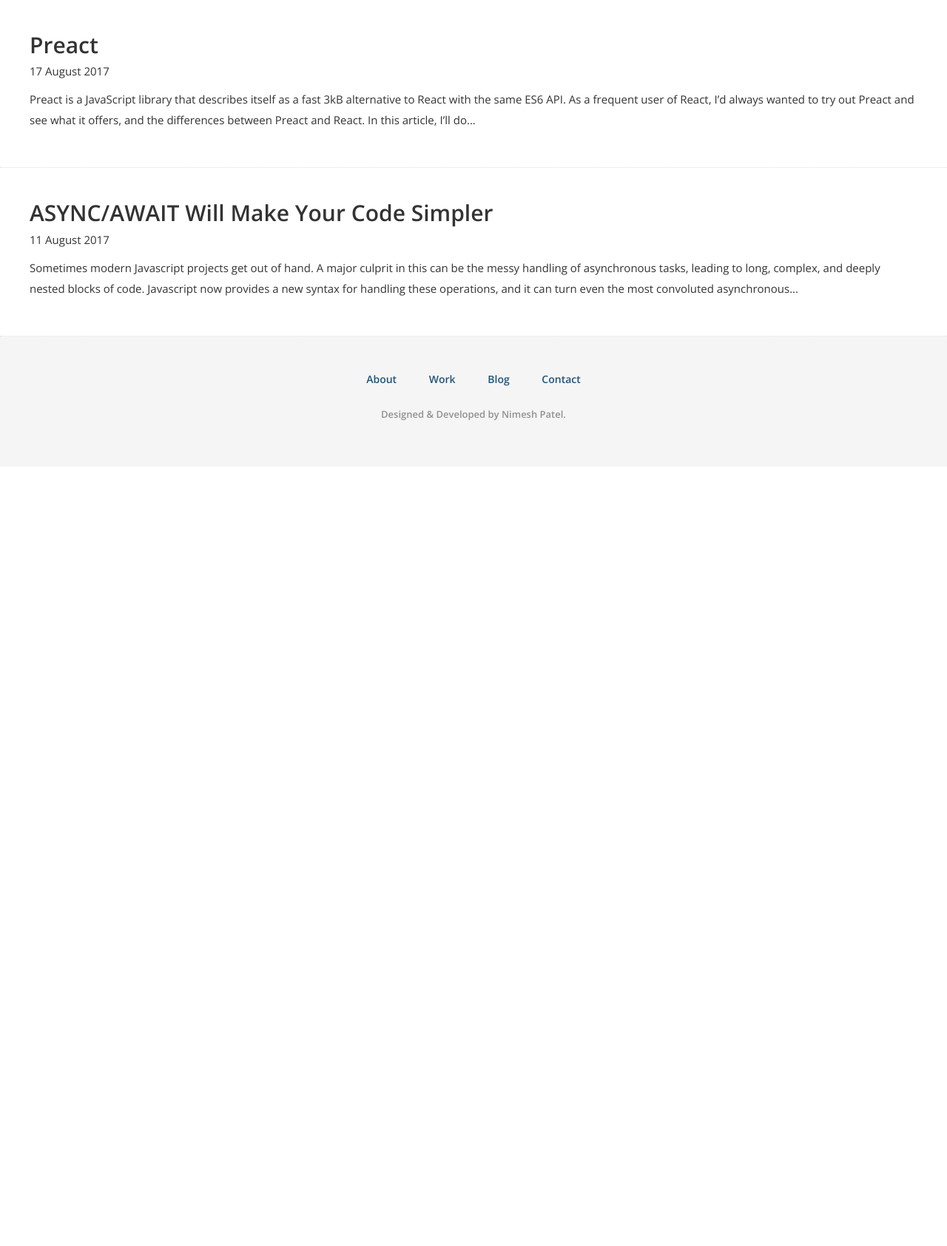
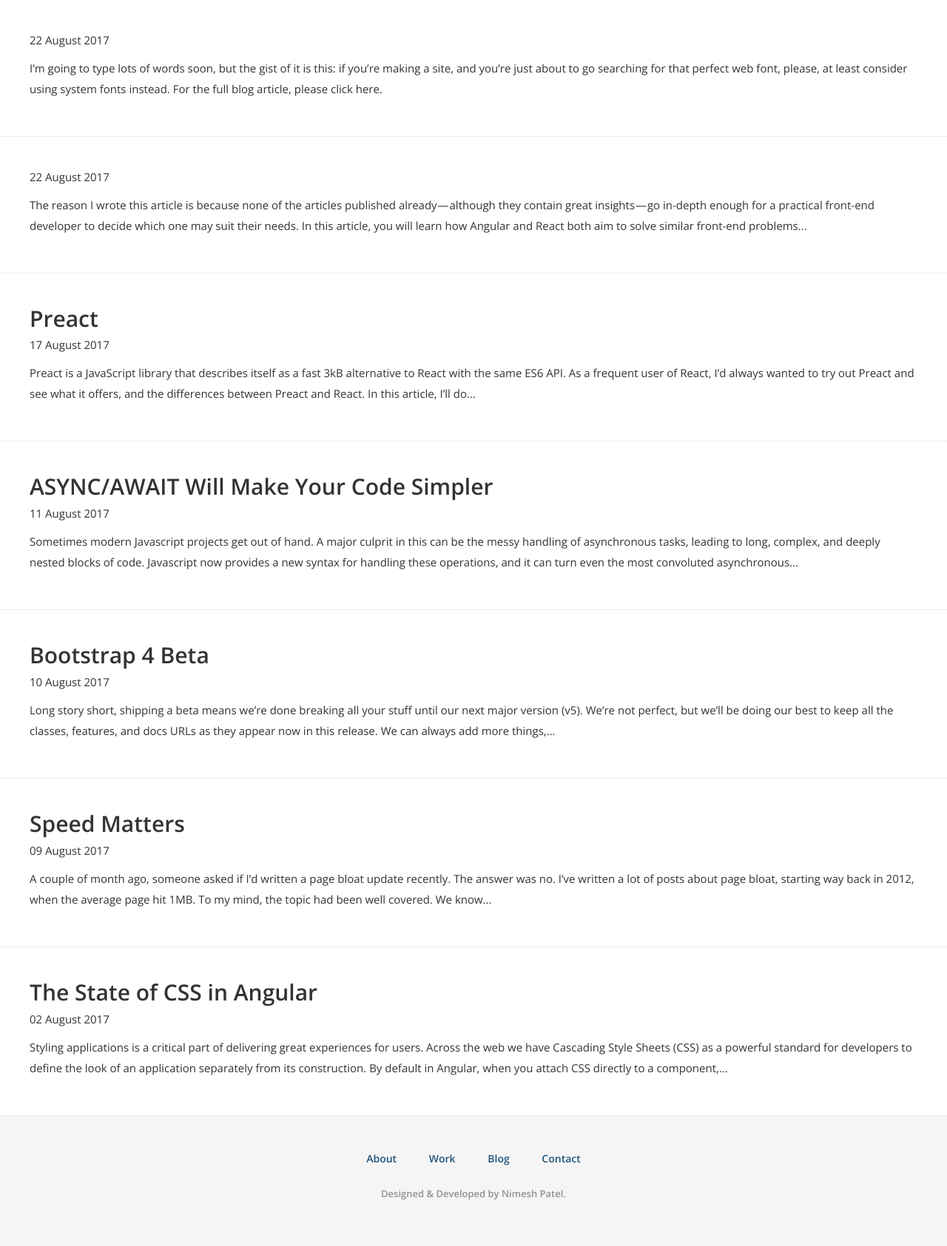
Before and after one commit to n2kp/n2kp.github.io, a Jekyll site: the page built from blog.html, in a window 1280 px wide. Shown: the part 460-2145 px from the top of the page at 74% size. Built offline with Jekyll 4.4.1, drawn with Linux system fonts in a browser that asks for light colours; nearby versions of some CDN libraries; some web fonts are replaced; before the commit the page ends 1091 px from its top, so only the background shows below that.

```diff
--- a/_includes/header.html
+++ b/_includes/header.html
@@ -14,7 +14,7 @@
             <span class="icon-bar"></span>
             <span class="icon-bar"></span>
             </button>
-            <a class="navbar-brand" href="index.html">
+            <a class="navbar-brand" href="{{ site.baseurl }}/">
               <img src="{{ site.baseurl }}/img/logo.png" alt="Logo" height="40px">
             </a>
           </div>
--- /dev/null
+++ b/_posts/2017-08-02-angular-css.md
@@ -0,0 +1,15 @@
+---
+layout: post
+title: The State of CSS in Angular
+subtitle: Styling applications is a critical part of delivering great experiences for users
+date: 2017-08-02 00:00:00
+author: Stephen Fluin
+---
+
+Styling applications is a critical part of delivering great experiences for users. Across the web we have Cascading Style Sheets (CSS) as a powerful standard for developers to define the look of an application separately from its construction.
+
+By default in Angular, when you attach CSS directly to a component, we scope that css exclusively to that component. This scoping isolates it from the rest of your application. This additional capability means that there are two ways to use CSS with Angular.
+
+For the full blog article, please click [here][blog-link].
+
+[blog-link]: https://blog.angular.io/the-state-of-css-in-angular-4a52d4bd2700
--- /dev/null
+++ b/_posts/2017-08-08-angular-vs-react.md
@@ -0,0 +1,15 @@
+---
+layout: post
+title: Angular vs. React: Which Is Better for Web Development?
+subtitle: There are countless articles out there debating whether React or Angular is the better choice for web development. Do we need yet another one?
+date: 2017-08-08 00:00:00
+author: Brandon Morelli
+---
+
+The reason I wrote this article is because none of the articles published already — although they contain great insights — go in-depth enough for a practical front-end developer to decide which one may suit their needs.
+
+In this article, you will learn how Angular and React both aim to solve similar front-end problems though with very different philosophies, and whether choosing one or the other is merely a matter of personal preference. To compare them, we will build the same application twice, once with Angular and then again with React.
+
+For the full blog article, please click [here][blog-link].
+
+[blog-link]: https://codeburst.io/angular-vs-react-which-is-better-for-web-development-e0dd1fefab5b
--- /dev/null
+++ b/_posts/2017-08-09-speed-matters.md
@@ -0,0 +1,15 @@
+---
+layout: post
+title: Speed Matters
+subtitle: The average web page is 3MB. How much should we care?
+date: 2017-08-09 00:00:00
+author: Tammy Everts
+---
+
+A couple of month ago, someone asked if I'd written a page bloat update recently. The answer was no. I've written a lot of posts about page bloat, starting way back in 2012, when the average page hit 1MB. To my mind, the topic had been well covered. We know that the general trend is that pages are getting bigger at a fairly consistent rate of growth. It didn't feel like there was much new territory to cover.
+
+Also: it felt like Ilya Grigorik dropped the mic on the page bloat conversation with this awesome post, where he illustrated why the "average page" is a myth. Among the many things Ilya observed after analyzing HTTP Archive data for desktop sites, when you have outliers that weigh in at 30MB+ and more than 90% of your pages are under 5MB, an "average page size" of 2227KB (back in 2016) doesn't mean much.
+
+For the full blog article, please click [here][blog-link].
+
+[blog-link]: https://speedcurve.com/blog/web-performance-page-bloat/?utm_source=frontendfocus&utm_medium=email
--- /dev/null
+++ b/_posts/2017-08-10-bootstrap-4.md
@@ -0,0 +1,13 @@
+---
+layout: post
+title: Bootstrap 4 Beta
+subtitle: Two years in the making, we finally have our first beta release of Bootstrap 4
+date: 2017-08-10 00:00:00
+author: BootStrap
+---
+
+Long story short, shipping a beta means we’re done breaking all your stuff until our next major version (v5). We’re not perfect, but we’ll be doing our best to keep all the classes, features, and docs URLs as they appear now in this release. We can always add more things, but we cannot take away.
+
+For the full blog article, please click [here][blog-link].
+
+[blog-link]: https://blog.getbootstrap.com/2017/08/10/bootstrap-4-beta/?utm_source=Responsive+Design+Weekly&utm_campaign=9a5c6514ba-RWD_Newsletter_272&utm_medium=email&utm_term=0_df65b6d7c8-9a5c6514ba-59141265&mc_cid=9a5c6514ba&mc_eid=38a773e442
--- /dev/null
+++ b/_posts/2017-08-13-web-fonts.md
@@ -0,0 +1,13 @@
+---
+layout: post
+title: Web fonts: when you need them, when you don’t
+subtitle: I’m not a fan of sweeping statements like you “should” or “shouldn’t” use web fonts, but I think there should be some sort of guidelines to help people decide whether or not to use them.
+date: 2017-08-13 00:00:00
+author: David Gilbertson
+---
+
+I’m going to type lots of words soon, but the gist of it is this: if you’re making a site, and you’re just about to go searching for that perfect web font, please, at least consider using system fonts instead.
+
+For the full blog article, please click [here][blog-link].
+
+[blog-link]: https://hackernoon.com/web-fonts-when-you-need-them-when-you-dont-a3b4b39fe0ae
--- a/css/airspace.css
+++ b/css/airspace.css
@@ -753,15 +753,17 @@
 --*/
 .address-block li {
   margin-bottom: 20px;
+  font-size: 20px;
 }
 .address-block li i {
-  margin-right: 15px;
-  font-size: 20px;
+  margin-right: 35px;
+  font-size: 40px;
   width: 20px;
   color: #2C2C2C;
 }
 .address-block li a {
   color: #2C2C2C;
+  font-size: 20px;
 }
 .social-icons {
   margin-top: 40px;
@@ -776,7 +778,7 @@
 .social-icons i {
   color: #2C2C2C;
   margin-right: 25px;
-  font-size: 25px;
+  font-size: 80px;
 }
 .google-map {
   position: relative;
```
Also changed, not shown: contact.html (+8 -11 lines), _posts/2017-08-14-preact.md (renamed from _posts/2016-08-14-preact.md).
